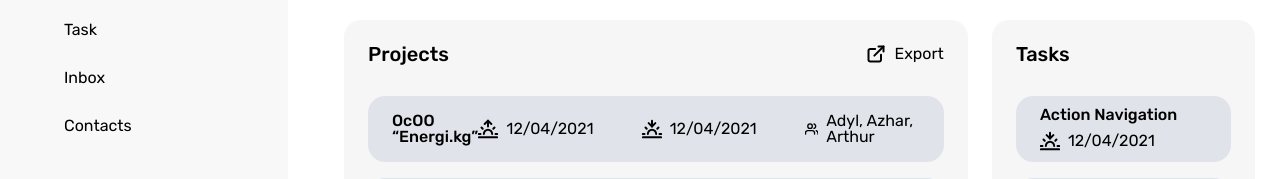
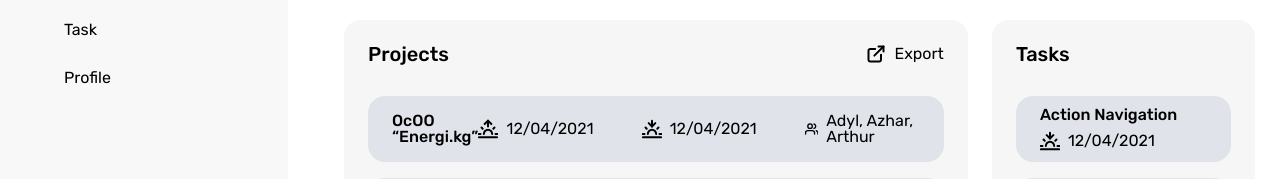
Before and after one commit to maksym-bezditko/taskfusion, a Next.js app: page / in a window 1280 px wide. Shown: the part 360-539 px from the top of the page. Built offline with nearby package versions, Linux system fonts and the light colour scheme.

Commit message:
refactor pages and menu navigation components

```diff
--- a/app/page.tsx
+++ b/app/page.tsx
@@ -1,5 +1,5 @@
 import { HomePage } from "@/components/pages/HomePage/HomePage";
 
-export default function Home() {
+export default function Page() {
   return <HomePage />;
 }
--- a/app/task/[id]/page.tsx
+++ b/app/task/[id]/page.tsx
@@ -1,6 +1,6 @@
 import { TaskPage } from "@/components/pages/TaskPage/TaskPage";
 
-export default function Task(props: { params: { id: string } }) {
+export default function Page(props: { params: { id: string } }) {
   const { id } = props.params;
 
   return <TaskPage taskId={id} />;
--- a/app/tasks/page.tsx
+++ b/app/tasks/page.tsx
@@ -1,5 +1,5 @@
 import { TasksPage } from "@/components/pages/TasksPage/TasksPage";
 
-export default function Tasks() {
+export default function Page() {
   return <TasksPage />;
 }
--- a/components/global/MenuNavigation/MenuNavigation.tsx
+++ b/components/global/MenuNavigation/MenuNavigation.tsx
@@ -28,7 +28,7 @@ export const MenuNavigation = () => {
       </Link>
       <Link
         className={classNames(styles.listItem, {
-          [styles.active]: pathname === "/task/1",
+          [styles.active]: pathname.startsWith("/task/"),
         })}
         href="/task/1"
       >
@@ -36,19 +36,11 @@ export const MenuNavigation = () => {
       </Link>
       <Link
         className={classNames(styles.listItem, {
-          [styles.active]: pathname === "/inbox",
+          [styles.active]: pathname === "/profile",
         })}
-        href=""
+        href="/profile"
       >
-        Inbox
-      </Link>
-      <Link
-        className={classNames(styles.listItem, {
-          [styles.active]: pathname === "/contacts",
-        })}
-        href=""
-      >
-        Contacts
+        Profile
       </Link>
     </nav>
   );
```
